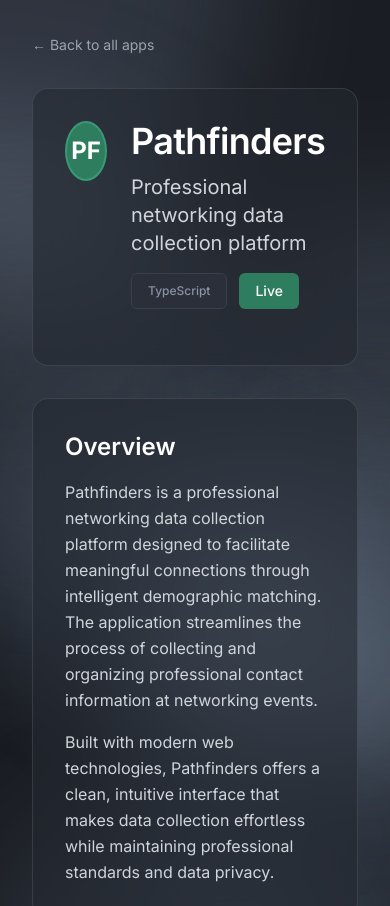
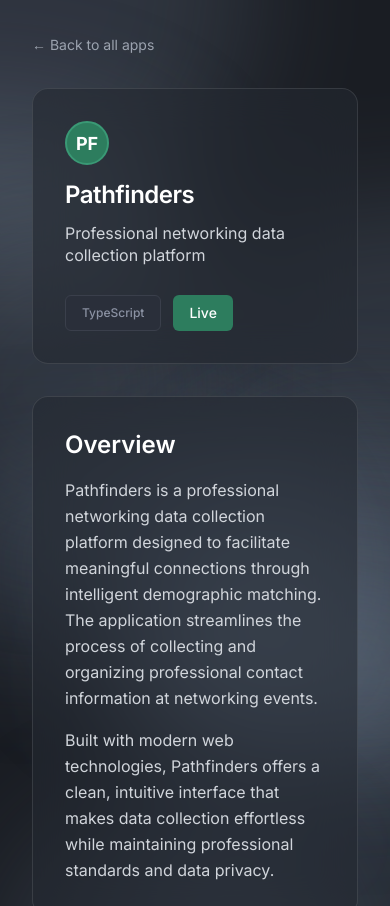
Before and after one commit to denizen-star/kervinapps-homepage, a plain HTML site: page pathfinders.html in a window 390 px wide. Shown: the top 906 px of the page. Drawn offline with nearby package versions, Linux system fonts and the light colour scheme.

Commit message:
fix: Improve mobile layout for app cards and Learn More pages
- Add responsive breakpoints for iPhone display
- Fix icon and badge sizing on mobile
- Restructure header layout for better mobile flow
- Adjust typography scaling for smaller screens
- Fix badge wrapping and spacing issues

```diff
--- a/pathfinders.html
+++ b/pathfinders.html
@@ -211,12 +211,98 @@
             border-radius: 50%;
             width: 60px;
             height: 60px;
+            min-width: 60px;
             display: flex;
             align-items: center;
             justify-content: center;
             font-weight: 700;
             color: #ffffff;
             font-size: 24px;
+            flex-shrink: 0;
+        }
+
+        .app-header {
+            display: flex;
+            flex-direction: column;
+            gap: 16px;
+        }
+
+        .app-header-top {
+            display: flex;
+            align-items: flex-start;
+            gap: 16px;
+        }
+
+        .app-header-content {
+            flex: 1;
+            min-width: 0;
+        }
+
+        .app-title {
+            font-size: 2.25rem;
+            font-weight: 600;
+            color: #ffffff;
+            margin-bottom: 12px;
+            letter-spacing: -0.02em;
+            line-height: 1.2;
+        }
+
+        .app-subtitle {
+            font-size: 1.25rem;
+            color: #d1d5db;
+            margin-bottom: 12px;
+            line-height: 1.4;
+        }
+
+        .app-badges {
+            display: flex;
+            flex-wrap: wrap;
+            gap: 12px;
+            align-items: center;
+        }
+
+        @media (max-width: 768px) {
+            .server-icon {
+                width: 48px;
+                height: 48px;
+                min-width: 48px;
+                font-size: 20px;
+            }
+
+            .app-title {
+                font-size: 1.75rem;
+            }
+
+            .app-subtitle {
+                font-size: 1.125rem;
+            }
+
+            .tech-badge, .badge-live {
+                font-size: 0.75rem;
+                padding: 6px 12px;
+            }
+        }
+
+        @media (max-width: 480px) {
+            .app-header-top {
+                flex-direction: column;
+                align-items: flex-start;
+            }
+
+            .server-icon {
+                width: 44px;
+                height: 44px;
+                min-width: 44px;
+                font-size: 18px;
+            }
+
+            .app-title {
+                font-size: 1.5rem;
+            }
+
+            .app-subtitle {
+                font-size: 1rem;
+            }
         }
     </style>
 </head>
@@ -247,19 +333,21 @@
 
             <!-- Header -->
             <div class="dark-nordic-card p-8 mb-8">
-                <div class="flex items-start gap-6 mb-6">
+                <div class="app-header">
+                    <div class="app-header-top">
                         <div class="server-icon">PF</div>
-                    <div class="flex-1">
-                        <h1 class="text-4xl font-semibold text-white mb-3" style="letter-spacing: -0.02em;">
+                        <div class="app-header-content">
+                            <h1 class="app-title">
                                 Pathfinders
                             </h1>
-                        <p class="text-xl text-gray-300 mb-4">
+                            <p class="app-subtitle">
                                 Professional networking data collection platform
                             </p>
-                        <div class="flex items-center gap-3">
+                        </div>
+                    </div>
+                    <div class="app-badges">
                         <span class="tech-badge px-4 py-2">TypeScript</span>
                         <span class="badge-live px-4 py-2 text-sm">Live</span>
-                        </div>
                     </div>
                 </div>
             </div>
```
Also changed, not shown: index.html (+26 -0 lines). Lines whose indentation alone changed are shown as unchanged.
